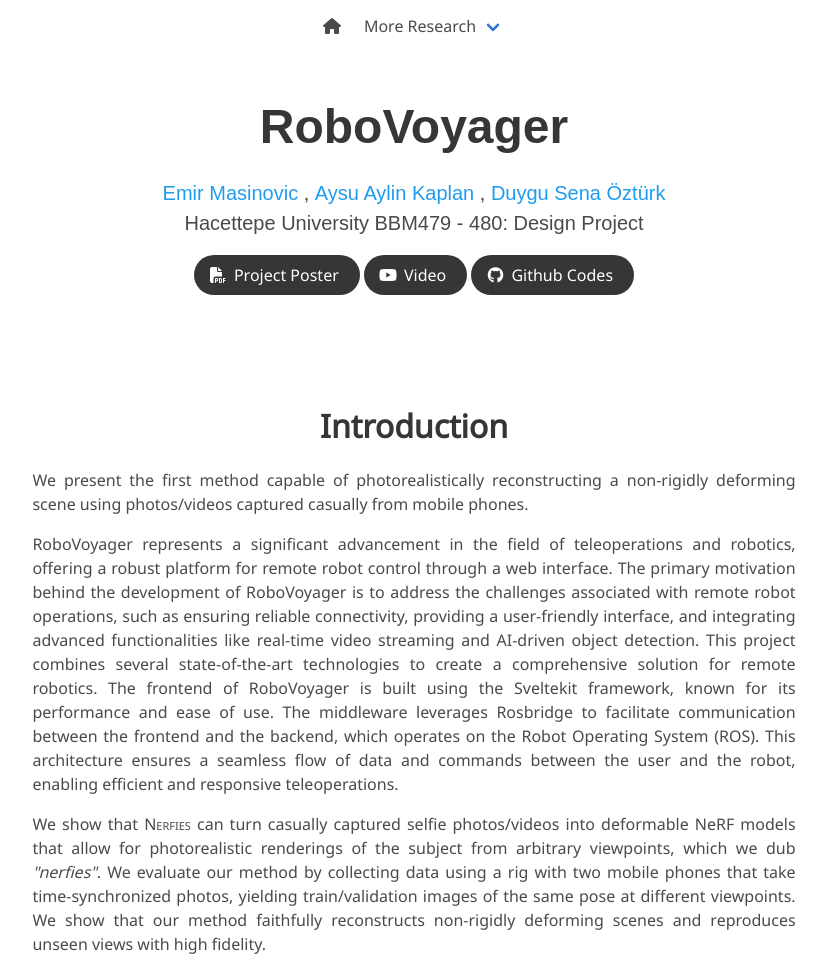
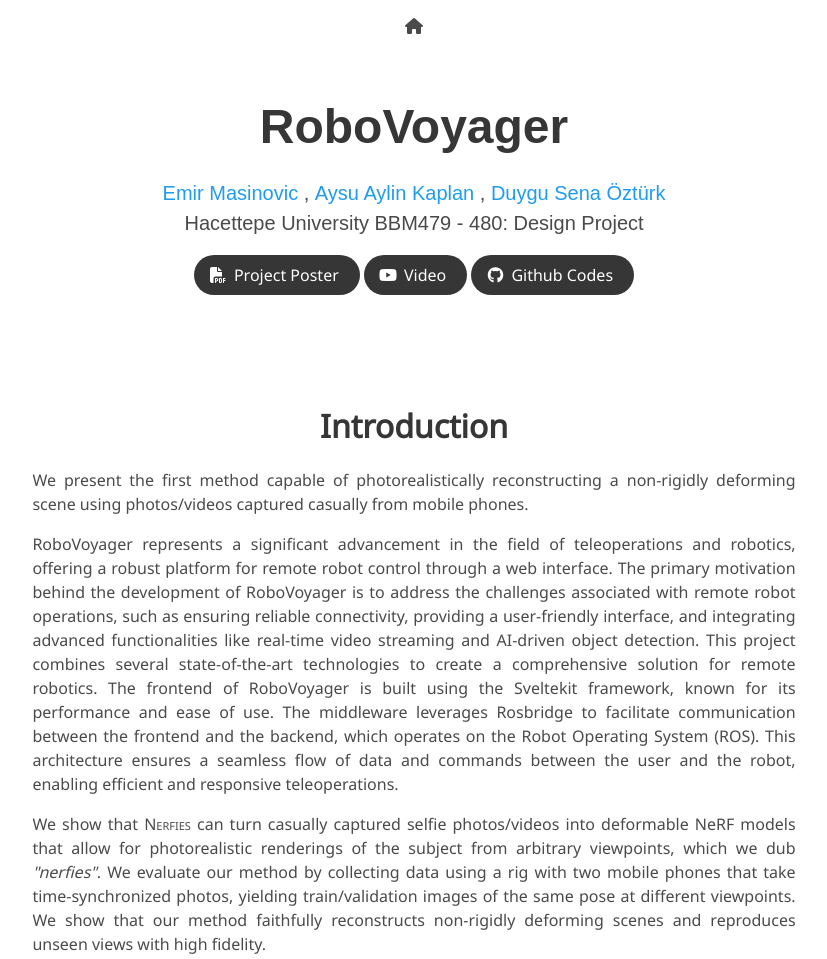
Before and after one commit to duyguSenaOzturk/duyguSenaOzturk.github.io, a plain HTML site: page index.html in a window 1280 px wide. Shown: the top 959 px of the page, without its empty margins (226-1053 px from the left). Drawn offline with nearby package versions, Linux system fonts and the light colour scheme; some icons are missing; a web font is replaced by a local one.

Commit message:
commenting nav bar

```diff
--- a/index.html
+++ b/index.html
@@ -58,7 +58,7 @@
       </span>
       </a>
 
-      <div class="navbar-item has-dropdown is-hoverable">
+      <!-- <div class="navbar-item has-dropdown is-hoverable">
         <a class="navbar-link">
           More Research
         </a>
@@ -71,7 +71,7 @@
           </a>
         </div>
       </div>
-    </div>
+    </div> -->
 
   </div>
 </nav>
```
